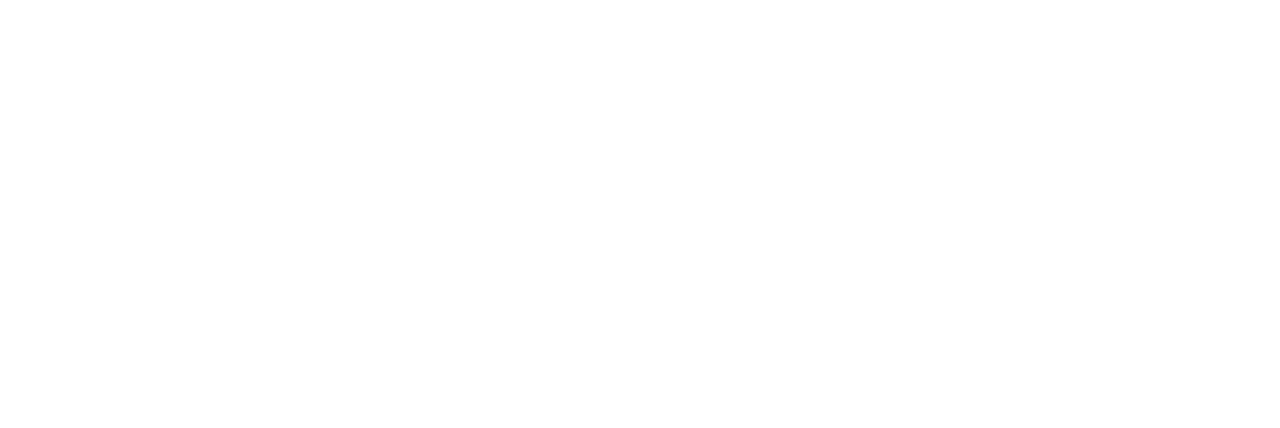
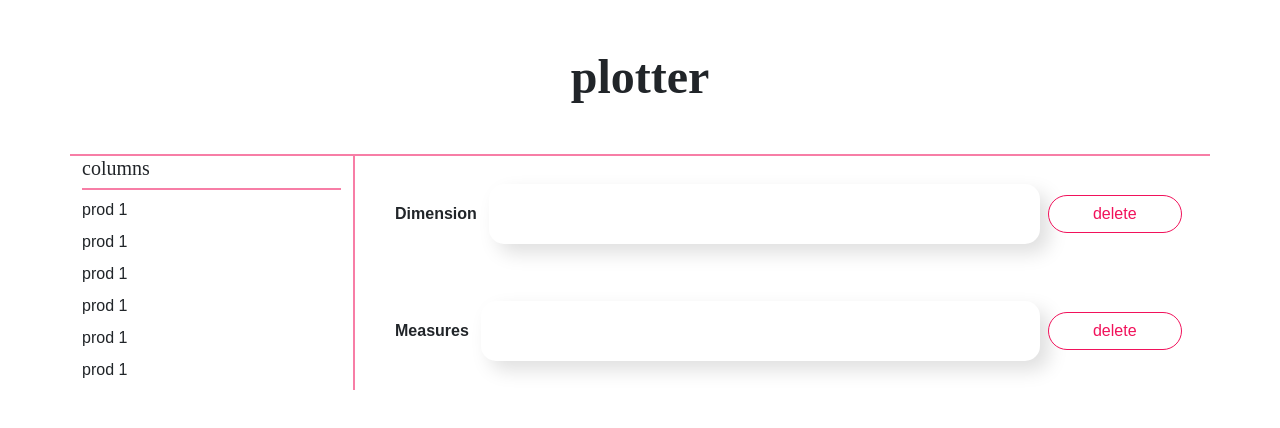
Before and after one commit to HudaSalah/plotterTask, an Angular app: page / in a window 1280 px wide. Shown: the top 428 px of the page. Built offline with nearby package versions, Linux system fonts and the light colour scheme.

Commit message:
generate plotter component 'template'

```diff
--- a/package.json
+++ b/package.json
@@ -19,7 +19,10 @@
     "@angular/platform-browser": "~9.1.13",
     "@angular/platform-browser-dynamic": "~9.1.13",
     "@angular/router": "~9.1.13",
+    "@fortawesome/fontawesome-svg-core": "^1.2.36",
+    "@fortawesome/free-solid-svg-icons": "^5.15.4",
     "bootstrap": "^5.1.3",
+    "font-awesome": "^4.7.0",
     "jquery": "^3.6.0",
     "rxjs": "~6.5.4",
     "tslib": "^1.10.0",
--- a/src/app/app-routing.module.ts
+++ b/src/app/app-routing.module.ts
@@ -1,11 +1,19 @@
 import { NgModule } from '@angular/core';
 import { Routes, RouterModule } from '@angular/router';
 
+import { PlotterComponent } from './components/plotter/plotter.component';
 
-const routes: Routes = [];
+const routes: Routes = [
+  {
+    path: '',
+    component: PlotterComponent,
+  },
+];
 
 @NgModule({
-  imports: [RouterModule.forRoot(routes)],
-  exports: [RouterModule]
+  imports: [RouterModule.forRoot(routes, {
+    initialNavigation: 'enabled'
+})],
+  exports: [RouterModule],
 })
-export class AppRoutingModule { }
+export class AppRoutingModule {}
--- a/src/app/app.module.ts
+++ b/src/app/app.module.ts
@@ -3,10 +3,12 @@
 
 import { AppRoutingModule } from './app-routing.module';
 import { AppComponent } from './app.component';
+import { PlotterComponent } from './components/plotter/plotter.component';
 
 @NgModule({
   declarations: [
-    AppComponent
+    AppComponent,
+    PlotterComponent
   ],
   imports: [
     BrowserModule,
--- /dev/null
+++ b/src/app/components/plotter/plotter.component.html
@@ -0,0 +1,57 @@
+<main>
+  <section id="plotter" class="pb-5 mt-5">
+    <div class="container">
+      <div class="col-md-12 header text-center mb-5">
+        <h1 class="mb-4">plotter</h1>
+      </div>
+      <div class="row border-top-pink">
+          <div class="columnContainer col-lg-3 col-md-4 col-12">
+            <div>
+             <h5>columns</h5>
+            </div>
+            <div class="border-top-pink columnList">
+              <p class="my-2">prod 1</p>
+              <p class="my-2">prod 1</p>
+              <p class="my-2">prod 1</p>
+              <p class="my-2">prod 1</p>
+              <p class="my-2">prod 1</p>
+              <p class="my-2">prod 1</p>
+            </div>
+
+          </div>
+          <div class="col-lg-9 col-md-8 col-12 row">
+            <div class="form-group d-flex align-items-center container m-3">
+              <label>Dimension</label>
+              <input
+                type="text"
+                class="form-control"
+              />
+              <button
+                class="btn btn-pink rounded-pill col-md-2 col-4 mx-2"
+                (click)="clearDimensionBox()"
+              >
+              delete
+              </button>
+            </div>
+
+            <div class="form-group d-flex align-items-center container m-3">
+              <label>Measures</label>
+              <input
+                type="text"
+                class="form-control"
+              />
+              <button
+                class="btn btn-pink rounded-pill col-md-2 col-4 mx-2"
+                (click)="clearMeasuresBox()"
+              >
+              delete
+              </button>
+            </div>
+
+
+            <!-- graph -->
+          </div>
+      </div>
+    </div>
+  </section>
+</main>
--- /dev/null
+++ b/src/app/components/plotter/plotter.component.scss
@@ -0,0 +1,65 @@
+@import "src/styles.scss";
+main {
+  position: relative;
+  #plotter {
+    @media #{$information-MobileLarge} {
+      margin-right: auto;
+      margin-left: auto;
+    }
+    .header {
+      h1 {
+        font-size: 3rem;
+        font-weight: bold;
+        @media #{$information-MobileLarge} {
+          font-size: 1.8rem;
+        }
+      }
+      p {
+        font-size: 1.3rem;
+        color: $color-gray;
+        @media #{$information-MobileLarge} {
+          font-size: 0.9rem;
+          font-family: "MyWebFont-bd";
+        }
+      }
+    }
+    .border-top-pink{
+      border-top: solid 2px $color-light-pink;
+    }
+    .columnContainer {
+      border-right: solid 2px $color-light-pink;
+
+      .columnList{
+        overflow-y: auto;
+        overflow-x: hidden;
+        max-height: 600px;
+        &::-webkit-scrollbar-track {
+          -webkit-box-shadow: inset 0 0 6px rgba(0, 0, 0, 0.1);
+          background-color: #f5f5f5;
+        }
+
+        &::-webkit-scrollbar {
+          width: 2px;
+          background-color: #f5f5f5;
+        }
+
+        &::-webkit-scrollbar-thumb {
+          background-color: $color-pink;
+        }
+        @media #{$information-tablet} {
+          padding: 0 !important;
+        }
+        p{
+          cursor: grabbing;
+        }
+      }
+
+    }
+
+    label {
+      text-align: center;
+      padding: 12px;
+      font-weight: bold;
+    }
+  }
+}
--- /dev/null
+++ b/src/app/components/plotter/plotter.component.ts
@@ -0,0 +1,17 @@
+import { Component, OnInit } from '@angular/core';
+
+@Component({
+  selector: 'app-plotter',
+  templateUrl: './plotter.component.html',
+  styleUrls: ['./plotter.component.scss']
+})
+export class PlotterComponent implements OnInit {
+
+  constructor() { }
+
+  clearDimensionBox(){}
+  clearMeasuresBox(){}
+  ngOnInit(): void {
+  }
+
+}
--- a/src/styles.scss
+++ b/src/styles.scss
@@ -1 +1,115 @@
 /* You can add global styles to this file, and also import other style files */
+*,
+*:before,
+*:after {
+  box-sizing: border-box;
+}
+
+// main colors
+$color-pink: #f1125b;
+$color-light-pink: #f77ea6;
+$color-blue: #1e8fff;
+$color-light-blue: #76baff;
+$color-petroleum: #172c3d;
+$color-dark-petroleum: #11202e;
+$color-gray: #5a5555;
+$color-green: #1db57b;
+
+//responsive
+$information-laptopLarge: "only screen and (max-width : 1440px)";
+$information-laptop: "only screen and (max-width : 1024px)";
+$information-tablet: "only screen and (max-width : 768px)";
+$information-MobileLarge: "only screen and (max-width : 425px)";
+$information-MobileMedium: "only screen and (max-width : 375px)";
+$information-MobileSmall: "only screen and (max-width : 320px)";
+
+//mixin func
+@mixin clearfix() {
+  &::after {
+    display: block;
+    content: "";
+    clear: both;
+  }
+}
+
+@mixin btn($color) {
+  background-color: white;
+  border: solid 1px $color;
+  color: $color;
+  transition: 0.5s;
+  &:hover {
+    background-color: $color;
+    color: white;
+  }
+}
+
+body {
+  font-family: "MyWebFont-reg", Fallback, sans-serif;
+  &::-webkit-scrollbar-track {
+    -webkit-box-shadow: inset 0 0 6px rgba(0, 0, 0, 0.1);
+    background-color: #f5f5f5;
+  }
+
+  &::-webkit-scrollbar {
+    width: 6px;
+    background-color: #f5f5f5;
+  }
+
+  &::-webkit-scrollbar-thumb {
+    background-color: $color-blue;
+  }
+}
+:focus {
+  outline: none !important;
+  box-shadow: none !important;
+}
+h1,
+h2,
+h3,
+h4,
+h5,
+h6 {
+  font-family: "MyWebFont-bd";
+}
+button:disabled,
+button[disabled] {
+  cursor: not-allowed;
+}
+// main elements
+$border-radius: 40px;
+
+%box-element {
+  box-shadow: 7px 7px 20px 0px rgb(0, 0, 0, 0.12);
+  border-radius: 6px;
+  border: none;
+}
+
+%input {
+  box-shadow: 9px 9px 19px 0px rgba(0, 0, 0, 0.13);
+  background-color: white;
+  border: none;
+  border-radius: 15px;
+  height: 60px;
+  font-family: "MyWebFont-bd";
+  font-size: 12px;
+  transition: 0.2s;
+
+  &::placeholder {
+    color: $color-gray;
+    font-weight: normal;
+  }
+  &:focus-within {
+    border-bottom: 2px solid $color-blue;
+  }
+}
+
+.btn-blue {
+  @include btn($color-blue);
+}
+.btn-pink {
+  @include btn($color-pink);
+}
+
+input {
+  @extend %input;
+}
```
Also changed, not shown: 2 other files (tests, documents, lock files or other folders).
